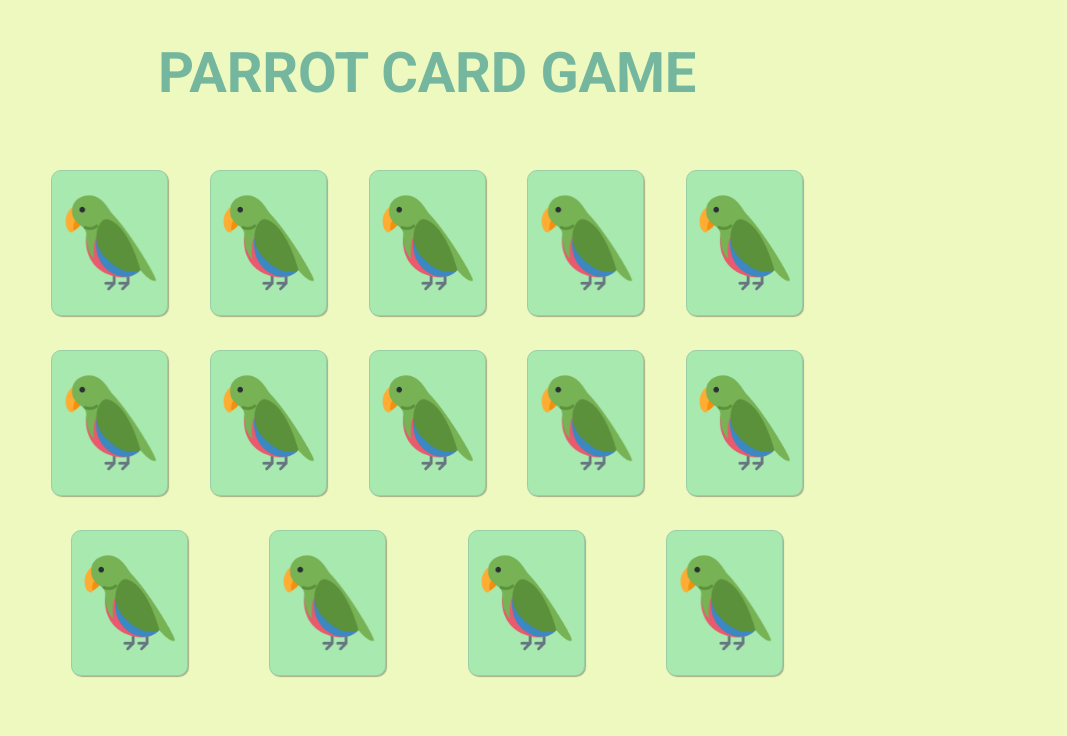
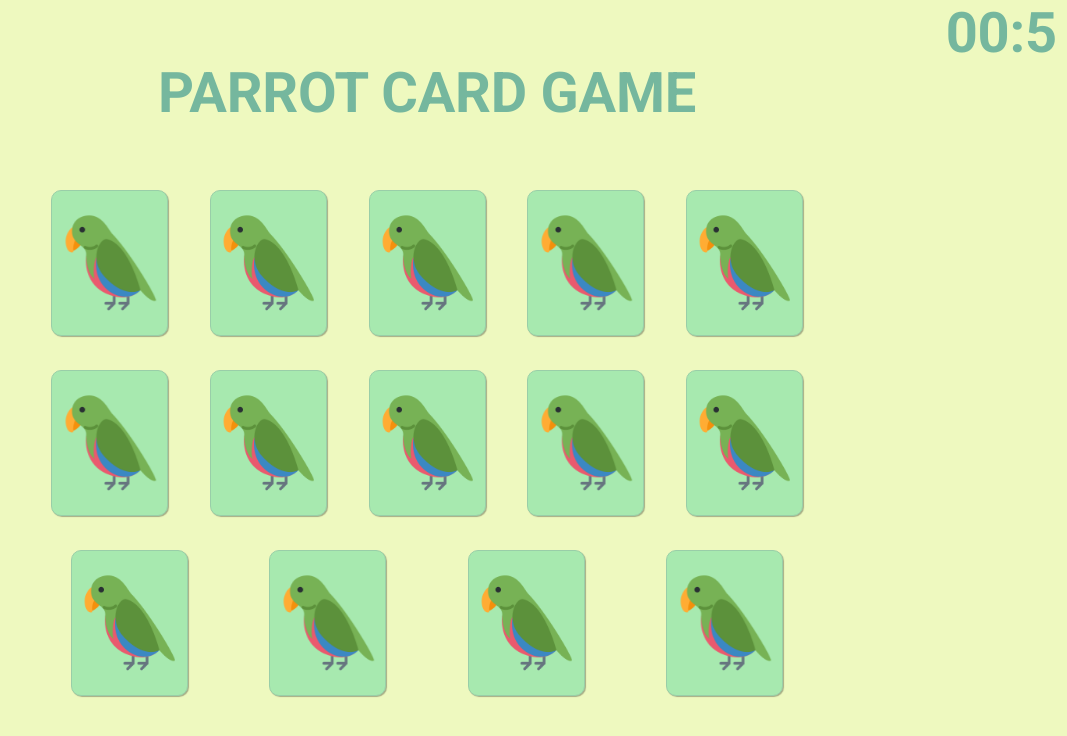
Before and after one commit to adrian-s-costa/Projeto_04_parrotsCardGame, a plain HTML site: page index.html in a window 1280 px wide. Shown: the whole page, without its empty margins (213-1280 px from the left). Drawn offline with Linux system fonts and the light colour scheme.

Commit message:
Jogo funcionando com new game e timer (timer bugado :/)

```diff
--- a/index.html
+++ b/index.html
@@ -18,6 +18,8 @@
             <div>
                 <h1 class="titulo" onclick="darCartas()">PARROT CARD GAME</p>
             </div>
+
+            <h1 class="timer">00:00</h1>
 
             <div class="cartas-agrupadas">
                 <div class="cartas-especificas" onclick="darCartas()">
--- a/script.js
+++ b/script.js
@@ -7,8 +7,7 @@ const cartasVerso = [`<img src="imagens/bobrossparrot.gif">`,
     `<img src="imagens/unicornparrot.gif">`
 ]
 
-
-
+let timerInterval = setInterval(startTimer, 1000)
 let cartaSelecionada1 = 0
 let cartaSelecionada2 = 0
 let contadorJogada = 0
@@ -19,6 +18,7 @@ function virarCarta(elementoClicado){
     console.log(elementoClicado)
     selecionar(elementoClicado);
     contadorJogada++
+
 }
 
 function comparador(){
@@ -32,6 +32,9 @@ let cartas
 function darCartas(){
 
 
+    clearInterval(timerInterval)
+
+    contadorJogada = 0
 
     cartas = prompt("Com quantas cartas vc deseja jogar? (Valores pares entre 4 e 14)")
 
@@ -69,8 +72,7 @@ function darCartas(){
                         ${cartaVersoDupla}
                     </div>
                 </div>
-                `,
-            status: "não selecionado"
+                `
         }
 
 
@@ -95,6 +97,7 @@ function darCartas(){
 
 
 
+    setInterval(startTimer, 1000)
 
 
 }
@@ -137,7 +140,6 @@ function selecionar(cartaClicada){
 
 
 
-
 }
 
 
@@ -156,7 +158,7 @@ function validarVitoria(){
 
     if(document.querySelectorAll(".acertada").length === Number(cartas)){
 
-        prompt(`IHUL! VOCÊ VENCEU!!! Você venceu em ${contadorJogada} jogadas`)
+        alert(`IHUL! VOCÊ VENCEU!!! Você venceu em ${contadorJogada} jogadas`)
 
         const resposta = prompt("Quer jogar novamente?")
 
@@ -164,7 +166,40 @@ function validarVitoria(){
         darCartas()
         }
         if (resposta === "não"){
-        setInterval(window.close, 1000)
+        setTimeout(window.close, 1000)
         }
     }
 }
+
+let sec = 0
+let min = 0
+
+function startTimer() {
+
+
+    let acertadas = document.querySelectorAll(".acertada").length
+
+    let timer = document.querySelector(".timer")
+
+
+
+    if(acertadas != Number(cartas)){
+        sec++
+        console.log(timer)
+        if(sec > 59){
+            sec = 0
+            min ++
+        }
+        timer.innerHTML = `0${min}:${sec}`
+        if (sec > 9){
+            timer.innerHTML = `0${min}:${sec}`
+        }
+        if(min > 9){
+            timer.innerHTML = `${min}:${sec}`
+        }
+    }else{
+        console.log(startTimer)
+        clearInterval(timerInterval)
+    }
+
+}
--- a/style.css
+++ b/style.css
@@ -8,6 +8,7 @@ html, body{
     height: 100%;
     background-color: #eef9bf;
     align-items: center;
+    position: relative;
 }
 
 
@@ -56,7 +57,7 @@ html, body{
     color: #75B79E;
     flex-wrap: wrap;
     text-align: center;
-    margin-top: 40px;
+    margin-top: 60px;
     margin-bottom: 47px;
 }
 
@@ -81,7 +82,19 @@ html, body{
     transform: rotateY(-180deg);
   }
 
-
+  .timer{
+    position: absolute;
+    font-family: 'Roboto';
+    font-style: normal;
+    font-weight: 700;
+    font-size: 56px;
+    line-height: 66px;
+    letter-spacing: -0.004em;
+    color: #75B79E;
+    top: 0;
+    right: 0;
+    margin-right: 10px;
+}
 
 @media (max-width: 980px) {
 
```
